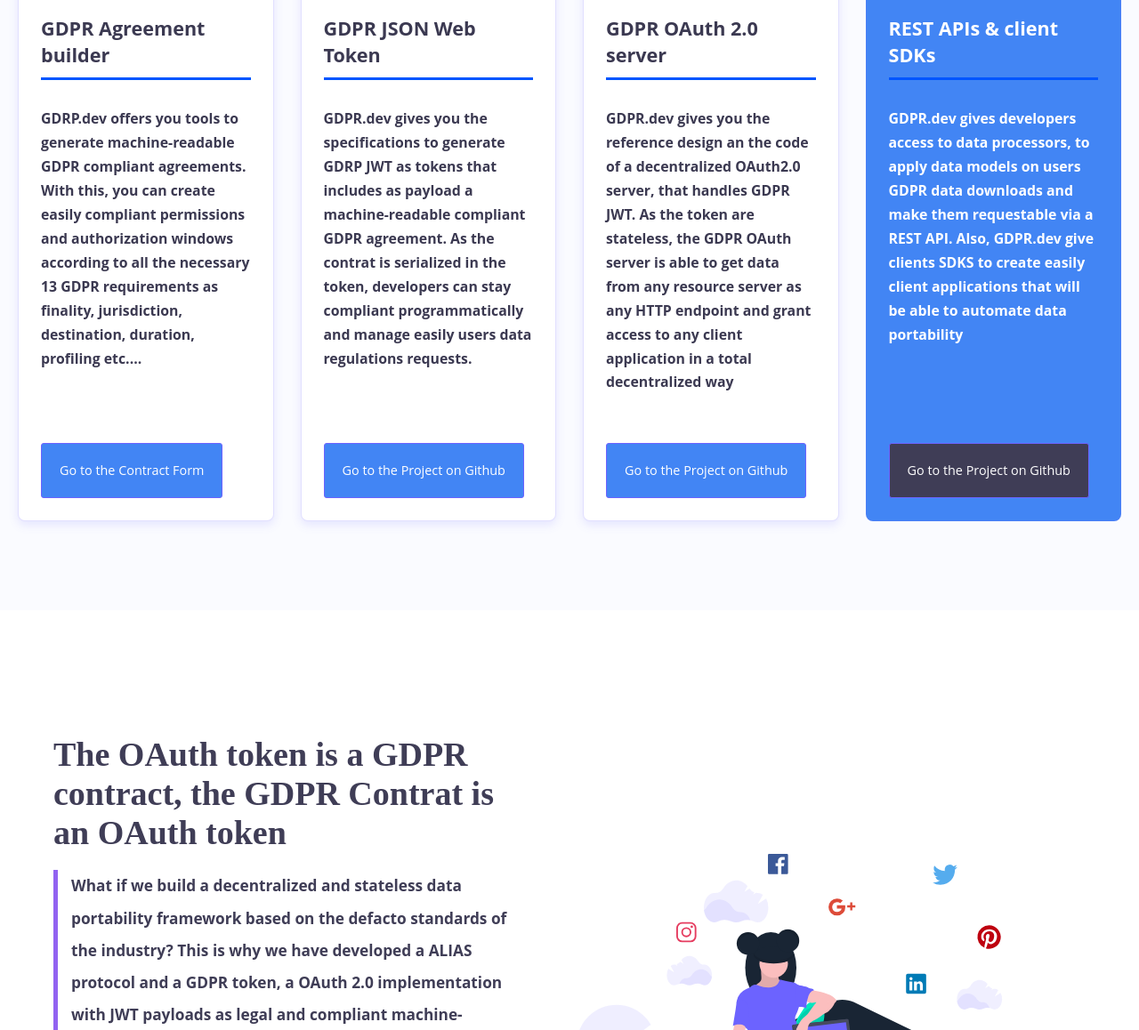
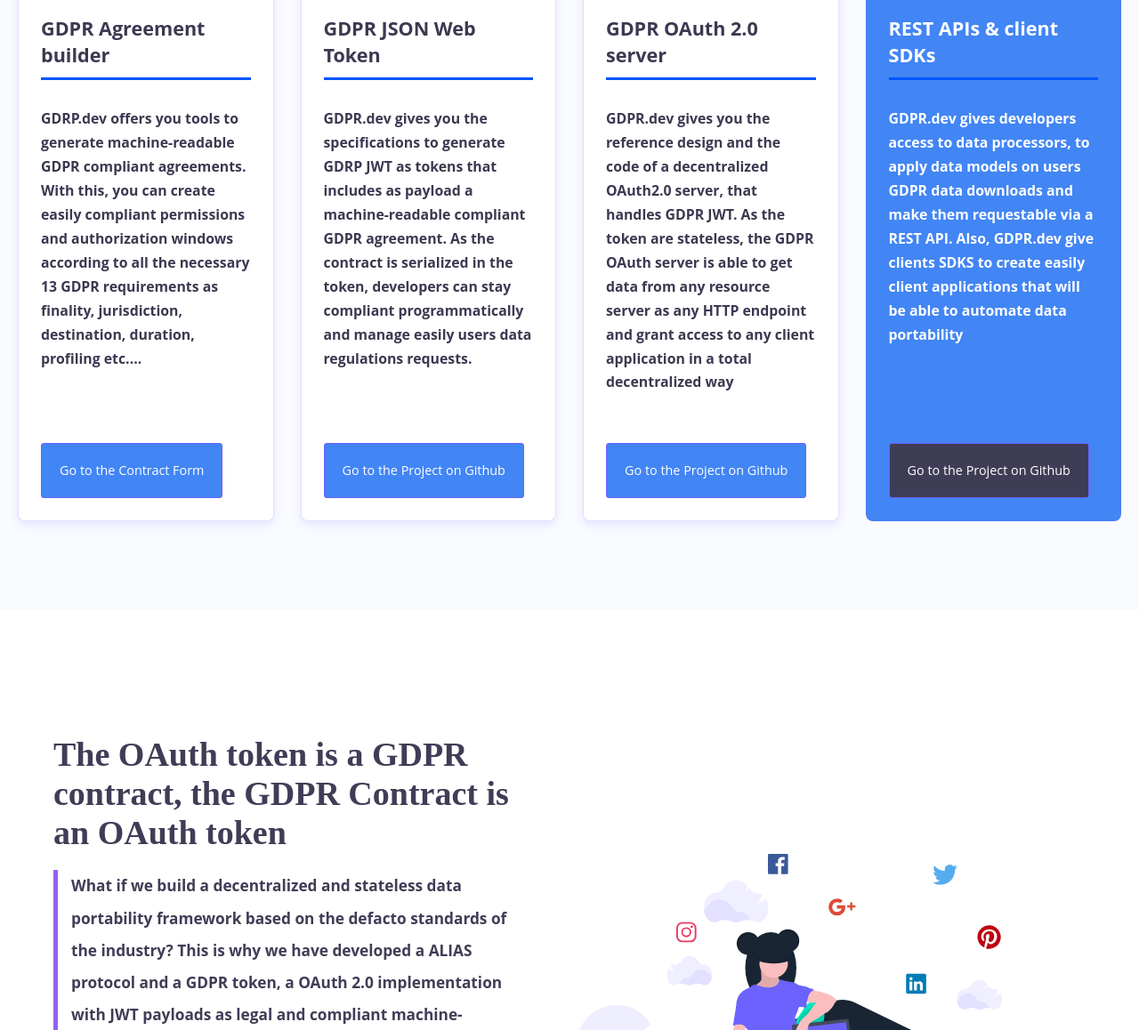
Before and after one commit to progressive-identity/gdpr.dev, a plain HTML site: page index.html in a window 1280 px wide. Shown: the part 1380-2538 px from the top of the page at 89% size. Drawn offline with nearby package versions, Linux system fonts and the light colour scheme; a script that the page names is missing.

Commit message:
fix typos in index.html

```diff
--- a/index.html
+++ b/index.html
@@ -79,14 +79,14 @@
         <div id="w-node-bfcc202ef4f8-ffbc181b" class="div-block-4">
           <div class="div-block-5"><img src="images/undraw_server_status_5pbv.png" height="180" alt="" class="image-3">
             <h3 class="heading-3 h-card"><strong>GDPR JSON Web Token </strong></h3>
-            <p class="paragraph m-b-20">GDPR.dev gives you the specifications to generate GDRP JWT as tokens that includes as payload a machine-readable compliant GDPR agreement. As the contrat is serialized in the token, developers can stay compliant programmatically and manage easily users data regulations requests.</p>
+            <p class="paragraph m-b-20">GDPR.dev gives you the specifications to generate GDRP JWT as tokens that includes as payload a machine-readable compliant GDPR agreement. As the contract is serialized in the token, developers can stay compliant programmatically and manage easily users data regulations requests.</p>
           </div>
           <a href="https://github.com/progressive-identity/alias-js/wiki/Protocol" class="button w-button">Go to the Project on Github</a>
         </div>
         <div id="w-node-44d53a4f7f2e-ffbc181b" class="div-block-4">
           <div class="div-block-5"><img src="images/undraw_security_o890.png" height="180" srcset="images/undraw_security_o890-p-500.png 500w, images/undraw_security_o890-p-800.png 800w, images/undraw_security_o890-p-1080.png 1080w, images/undraw_security_o890.png 1386w" sizes="(max-width: 479px) 89vw, (max-width: 767px) 93vw, 95vw" alt="" class="image-3">
             <h3 class="heading-3 h-card"><strong>GDPR OAuth 2.0 server </strong></h3>
-            <p class="paragraph m-b-20">GDPR.dev gives you the reference design an the code of a decentralized OAuth2.0 server, that handles GDPR JWT. As the token are stateless, the GDPR OAuth server is able to get data from any resource server as any HTTP endpoint and grant access to any client application in a total decentralized way</p>
+            <p class="paragraph m-b-20">GDPR.dev gives you the reference design and the code of a decentralized OAuth2.0 server, that handles GDPR JWT. As the token are stateless, the GDPR OAuth server is able to get data from any resource server as any HTTP endpoint and grant access to any client application in a total decentralized way</p>
           </div>
           <a href="https://github.com/progressive-identity/alias-js/wiki/Run-a-authorization-server" class="button w-button">Go to the Project on Github</a>
         </div>
@@ -104,7 +104,7 @@
     <div class="container-main">
       <div class="w-layout-grid">
         <div id="w-node-52a303bd10b6-ffbc181b" class="div-block-6">
-          <h1 class="centered heading-4">The OAuth token is a GDPR contract, the GDPR Contrat is an OAuth token</h1>
+          <h1 class="centered heading-4">The OAuth token is a GDPR contract, the GDPR Contract is an OAuth token</h1>
           <p class="quote">What if we build a decentralized and stateless data portability framework based on the defacto standards of the industry? This is why we have developed a ALIAS protocol and a GDPR token, a OAuth 2.0 implementation with JWT payloads as legal and compliant machine-readable contract agreements to transform law into code, and code into law.</p>
         </div>
         <div id="w-node-096d90856ff6-ffbc181b" class="img2"></div>
```
